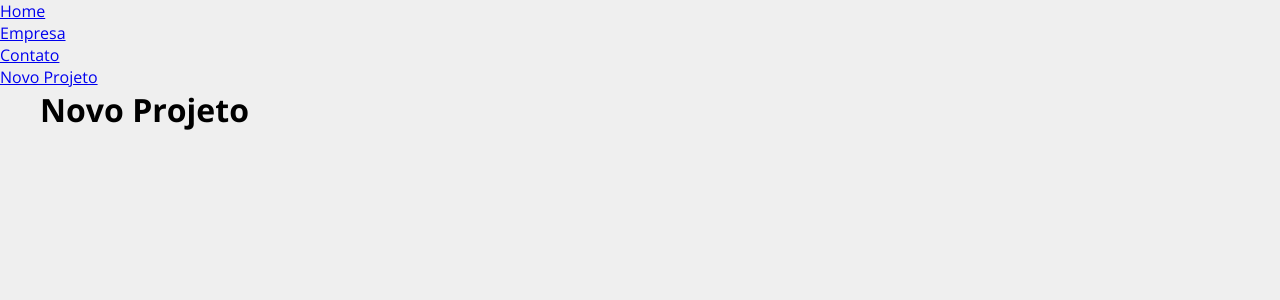
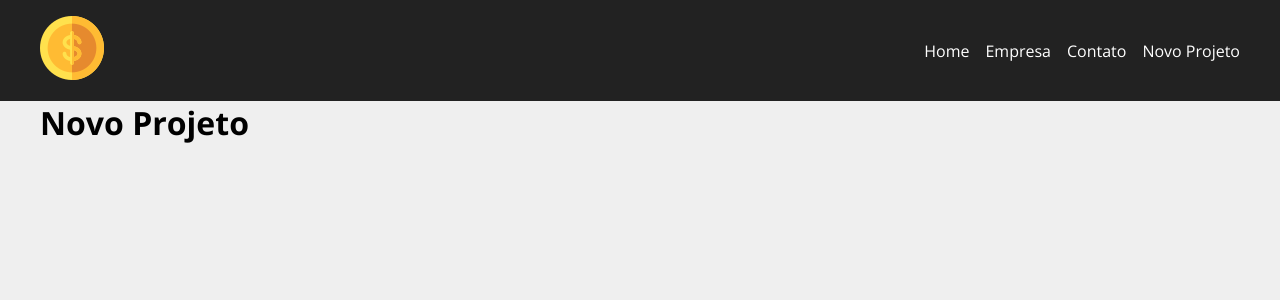
Before and after one commit to VinicioCouto/Projeto-React, a React (Vite) app in the folder costs/: page /new-project in a window 1280 px wide. Shown: the top 300 px of the page. Built offline with nearby package versions, Linux system fonts and the light colour scheme.

Commit message:
Styles Navbar

```diff
--- a/costs/src/App.jsx
+++ b/costs/src/App.jsx
@@ -1,30 +1,28 @@
 import { useState } from 'react'
-import {BrowserRouter as Router, Routes, Route, Link} from 'react-router-dom'
+import { BrowserRouter as Router, Routes, Route, Link } from 'react-router-dom'
 import Home from './components/pages/Home'
 import Company from './components/pages/Company'
 import Contact from './components/pages/Contact'
 import NewProject from './components/pages/NewProject'
 
 import Container from './components/layout/Container'
+import Navbar from './components/layout/Navbar'
+import Footer from './components/layout/Footer'
 
 function App() {
 
   return (
     <Router>
-      <ul>
-        <li><Link to="/">Home</Link></li>
-        <li><Link to="/company">Empresa</Link></li>
-        <li><Link to="/contact">Contato</Link></li>
-        <li><Link to="/new-project">Novo Projeto</Link></li>
-      </ul>
+      <Navbar />
       <Container customClass="min-height">
-      <Routes>
-        <Route path="/" element={<Home />} />
-        <Route path="/company" element={<Company />} />
-        <Route path="/contact" element={<Contact />} />
-        <Route path="/new-project" element={<NewProject />}/>
-      </Routes>
+        <Routes>
+          <Route path="/" element={<Home />} />
+          <Route path="/company" element={<Company />} />
+          <Route path="/contact" element={<Contact />} />
+          <Route path="/new-project" element={<NewProject />} />
+        </Routes>
       </Container>
+      <Footer/>
     </Router>
 
   )
--- a/costs/src/components/layout/Footer.jsx
+++ b/costs/src/components/layout/Footer.jsx
@@ -0,0 +1,6 @@
+function Footer(){
+    return(
+        <></>
+    )
+}
+export default Footer
--- a/costs/src/components/layout/Navbar.jsx
+++ b/costs/src/components/layout/Navbar.jsx
@@ -0,0 +1,25 @@
+import { Link } from 'react-router-dom'
+
+import Container from './Container'
+
+import styles from './Navbar.module.css';
+import logo from '../../img/costs_logo.png'
+
+function Navbar(){
+    return(
+        <nav className={styles.navbar}>
+        <Container>
+        <Link to="/"><img src={logo} alt="logo_cost" /></Link>
+        <ul className={styles.list}>
+        <li className={styles.item}><Link to="/">Home</Link></li>
+        <li className={styles.item}><Link to="/company">Empresa</Link></li>
+        <li className={styles.item}><Link to="/contact">Contato</Link></li>
+        <li className={styles.item}><Link to="/new-project">Novo Projeto</Link></li>
+      </ul>
+        </Container>
+
+      </nav>
+    )
+}
+
+export default Navbar
--- a/costs/src/components/layout/Navbar.module.css
+++ b/costs/src/components/layout/Navbar.module.css
@@ -0,0 +1,26 @@
+.navbar{
+    display: flex;
+    justify-content: space-between;
+    background-color: #222;
+    padding: 1em;
+}
+
+.list{
+    display: flex;
+    list-style: none;
+    align-items: center;
+}
+
+.item{
+    margin-left: 1em;
+}
+
+.item a{
+    color: white;
+    text-decoration: none;
+    transition: 0.5s ease-in-out;
+}
+
+.item a:hover{
+    color: #ffbb33;
+}
```
